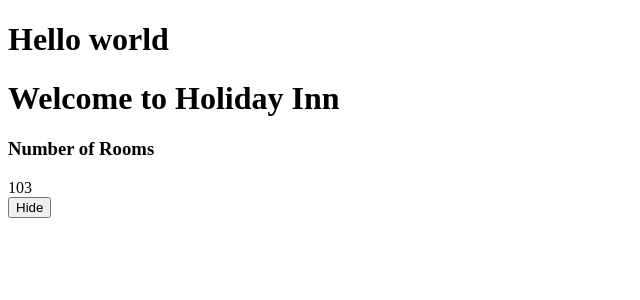
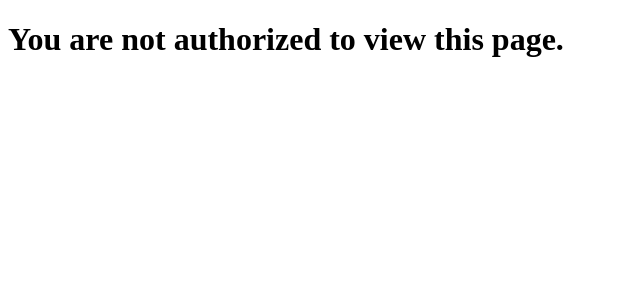
Before and after one commit to JuanAlberto-Mx/Hotel-Inventory, an Angular app: page / in a window 1280 px wide. Shown: the top 300 px of the page, without its empty margins (0-640 px from the left). Built offline with nearby package versions, Linux system fonts and the light colour scheme.

Commit message:
Add switch-case statement to display the view according to user role

```diff
--- a/src/app/app.component.html
+++ b/src/app/app.component.html
@@ -1,4 +1,22 @@
-<h1>Hello world</h1>
+<!-- A switch is created to display the web page content according to the user logged.
+ The 'role' attribute is related to AppComponent class role -->
+<div [ngSwitch]="role">
 
-<!-- Add the rooms component -->
-<jahm-rooms></jahm-rooms>
+  <!-- A switch-case for the User view -->
+  <div *ngSwitchCase="'User'">
+    <h1>Hello, User! Welcome to Holiday Inn!</h1>
+  </div>
+
+  <!-- A switch-case for the Admin view -->
+  <div *ngSwitchCase="'Admin'">
+    <h1>Hello Admin! You are in the management area!</h1>
+
+    <!-- Add the rooms component -->
+    <jahm-rooms></jahm-rooms>
+  </div>
+
+  <!-- A switch-case for the default option -->
+  <div *ngSwitchDefault>
+    <h1>You are not authorized to view this page.</h1>
+  </div>
+</div>
```
